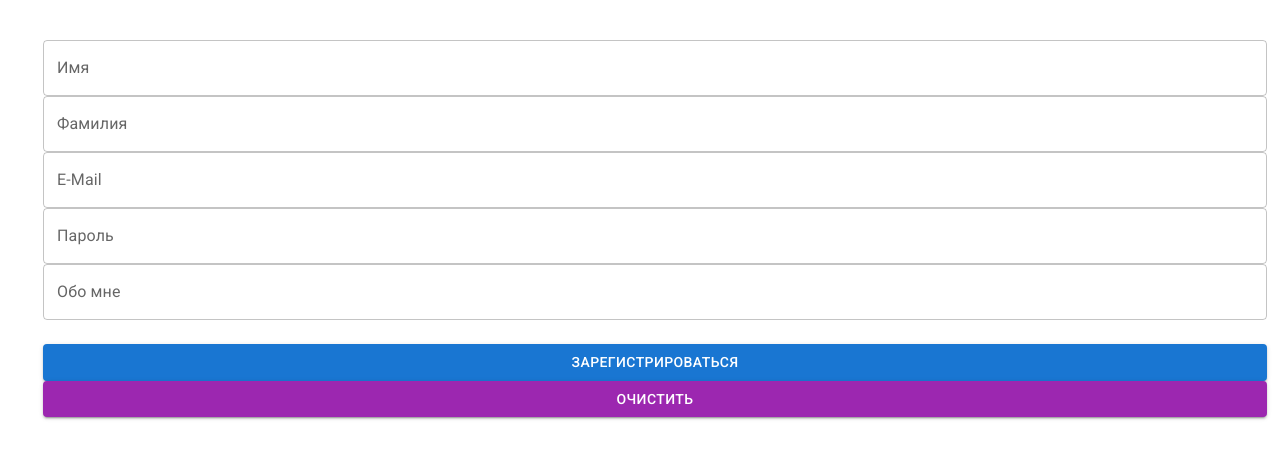
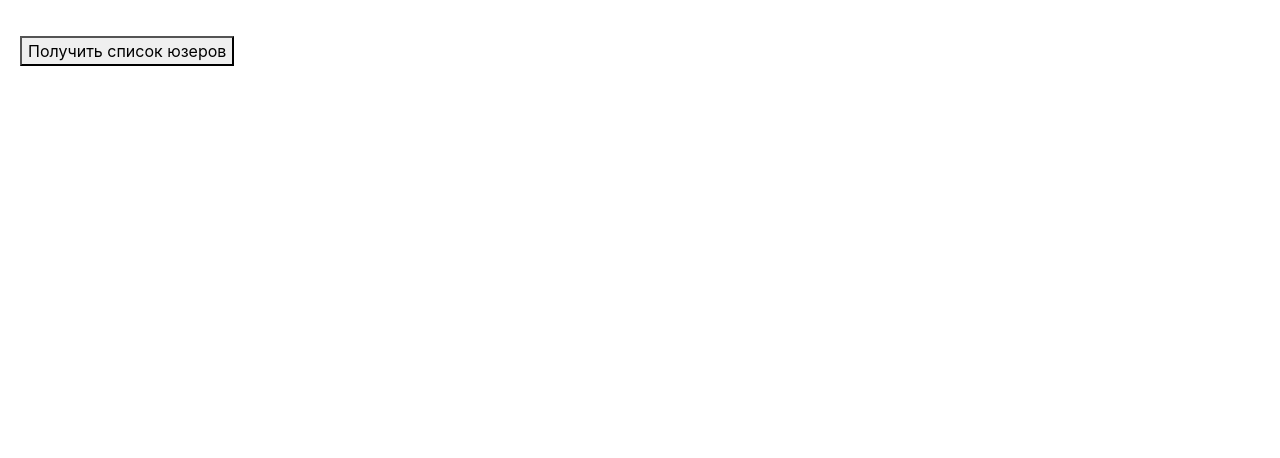
Before and after one commit to bizzquit/react-mentory, a React (Create React App) app: page / in a window 1280 px wide. Shown: the top 458 px of the page. Built offline with nearby package versions, Linux system fonts and the light colour scheme.

Commit message:
Сделал ДЗ-8

```diff
--- a/src/index.js
+++ b/src/index.js
@@ -10,7 +10,8 @@ import './tutorial-6/App.css'
 // import App from './tutorial-4/App'
 // import App from './tutorial-5/App'
 // import App from './tutorial-6/App'
-import App from './tutorial-7/App'
+// import App from './tutorial-7/App'
+import App from './tutorial-8/App'
 
 ReactDOM.render(
   <React.StrictMode>
--- /dev/null
+++ b/src/tutorial-8/App.js
@@ -0,0 +1,46 @@
+import React from 'react'
+
+function App() {
+  const [users, setUsers] = React.useState([])
+  const [loadingError, setLoadingError] = React.useState(false)
+
+  // const getUsers = () => {
+  //   fetch('https://6178df40aa7f3400174045b4.mockapi.io/users')
+  //     .then((res) => res.json())
+  //     .then((result) => setUsers(result))
+  // }
+
+  async function getUsers() {
+    try {
+      let response = await fetch(
+        'https://6178df40aa7f3400174045b4.mockapi.io/users'
+      )
+      if (response.status >= 200 && response.status < 300) {
+        setLoadingError(false)
+      }
+      let users = await response.json()
+      setUsers(users)
+    } catch (err) {
+      setLoadingError(true)
+    }
+  }
+
+  return (
+    <div className="App">
+      {loadingError ? (
+        <h3>Произошла ошибка загрузки юзеров!</h3>
+      ) : (
+        <ul>
+          {users.map((item) => (
+            <li key={item.id}>
+              {item.firstName} {item.lastName}
+            </li>
+          ))}
+        </ul>
+      )}
+      <button onClick={getUsers}>Получить список юзеров</button>
+    </div>
+  )
+}
+
+export default App
--- /dev/null
+++ b/src/tutorial-8/styles.css
@@ -0,0 +1,17 @@
+body {
+    margin: 0;
+    font-family: -apple-system, BlinkMacSystemFont, "Segoe UI", "Roboto", "Oxygen", "Ubuntu",
+    "Cantarell", "Fira Sans", "Droid Sans", "Helvetica Neue", sans-serif;
+    -webkit-font-smoothing: antialiased;
+    -moz-osx-font-smoothing: grayscale;
+    padding: 40px;
+}
+
+.row {
+    display: flex;
+}
+
+.MuiTextField-root,
+.MuiButton-root {
+    margin: 0 15px !important;
+}
```
